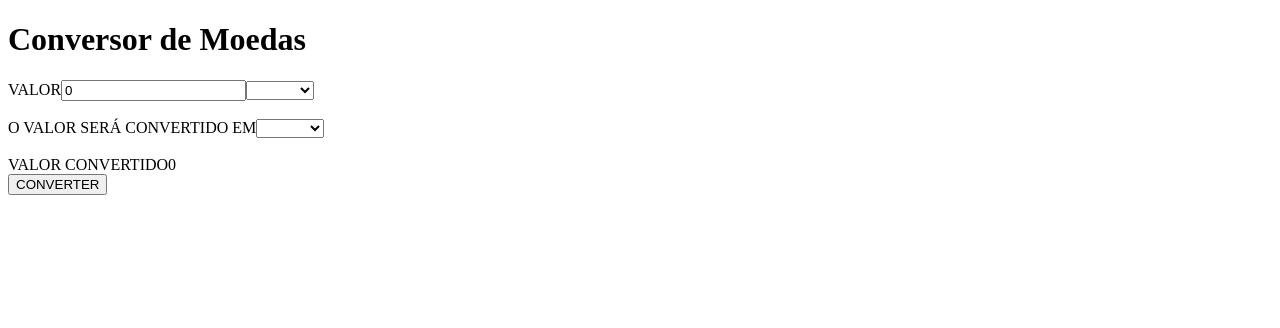
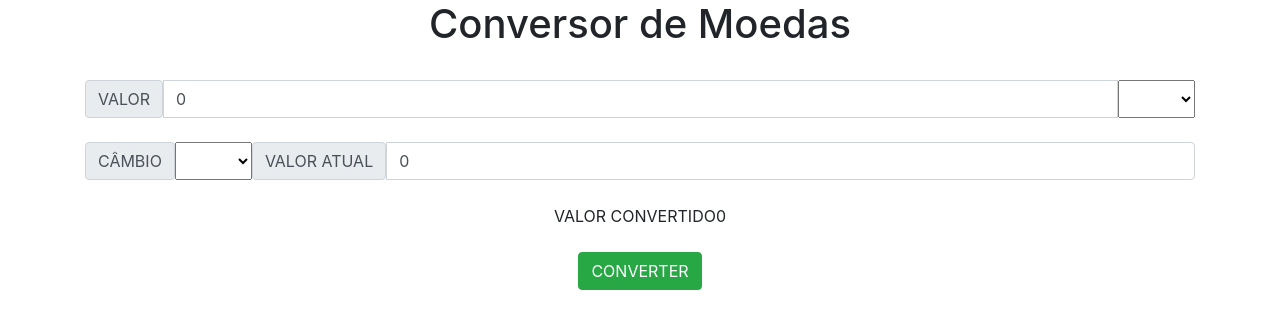
Before and after one commit to josusz/conversor-moedas, an Angular app: page / in a window 1280 px wide. Shown: the top 328 px of the page. Built offline with nearby package versions, Linux system fonts and the light colour scheme.

Commit message:
estilização com bootstrap

```diff
--- a/src/app/conversor/conversor.component.html
+++ b/src/app/conversor/conversor.component.html
@@ -1,7 +1,8 @@
-<form class="fieldset">
+<div class="container text-center">
   <h1>Conversor de Moedas</h1>
-  <div class="mb-3">
-    <label for="valor" class="form-label">VALOR</label>
+  <br>
+  <div class="input-group">
+    <span class="input-group-text">VALOR</span>
     <input type="number" [(ngModel)]="valor" class="form-control" name="valor">
     <select [(ngModel)]="moedaOrigem" name="moedaOrigem">
         <option [ngValue]="'real'">REAL</option>
@@ -10,18 +11,20 @@
     </select>
   </div>
   <br>
-  <div class="mb-3">
-    <label for="moedaDestino" class="form-label">O VALOR SERÁ CONVERTIDO EM</label>
+  <div class="input-group">
+    <span class="input-group-text">CÂMBIO</span>
     <select [(ngModel)]="moedaDestino" name="moedaDestino">
         <option [ngValue]="'real'">REAL</option>
         <option [ngValue]="'dolar'">DÓLAR</option>
         <option [ngValue]="'euro'">EURO</option>
     </select>
+    <span class="input-group-text">VALOR ATUAL</span>
+    <input type="number" [(ngModel)]="valor" class="form-control" name="valor">
   </div>
   <br>
   <div class="mb-3">
     <label for="valorConvertido" class="form-label">VALOR CONVERTIDO</label>
     <output [value]="valorConvertido"></output>
   </div>
-  <button type="submit" class="btn-converter" (click)="converter()">CONVERTER</button>
-</form>
+  <button type="submit" class="btn btn-success" (click)="converter()">CONVERTER</button>
+</div>
--- a/src/index.html
+++ b/src/index.html
@@ -1,11 +1,12 @@
 <!doctype html>
-<html lang="en">
+<html lang="pt-br">
 <head>
   <meta charset="utf-8">
   <title>ConversorMoedas</title>
   <base href="/">
   <meta name="viewport" content="width=device-width, initial-scale=1">
   <link rel="icon" type="image/x-icon" href="favicon.ico">
+  <link rel="stylesheet" href="https://maxcdn.bootstrapcdn.com/bootstrap/4.0.0/css/bootstrap.min.css">
 </head>
 <body>
   <app-root></app-root>
```
